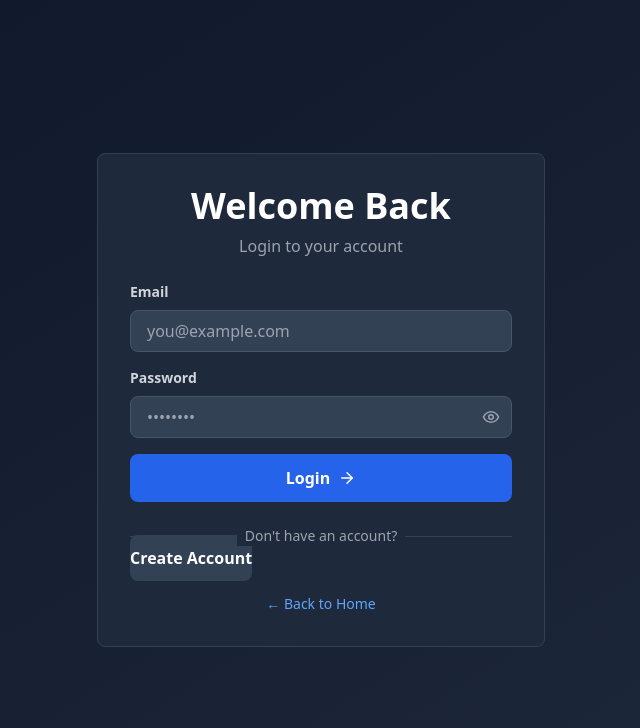
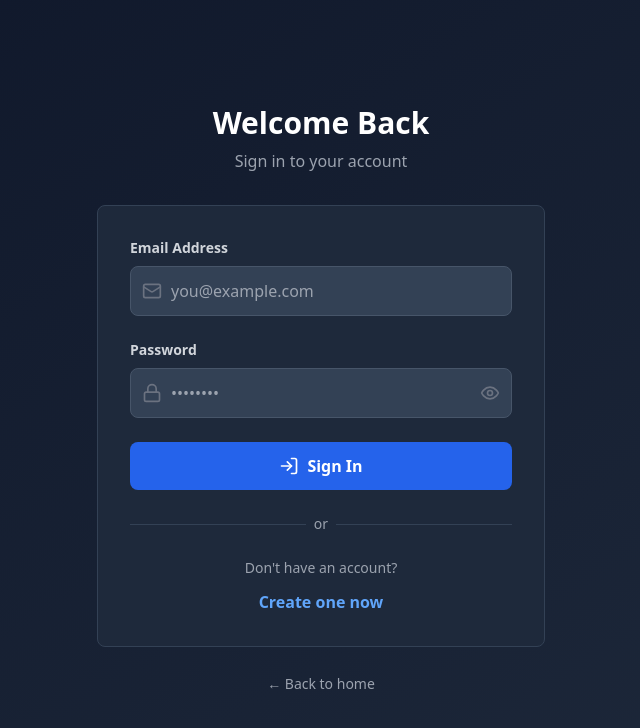
Before and after one commit to stichandlilo03-design/Dropshipping, a Next.js app: page /customer/login in a window 1280 px wide. Shown: the top 728 px of the page, without its empty margins (319-959 px from the left). Built offline with nearby package versions, Linux system fonts and the light colour scheme.

Commit message:
Update page.jsx

```diff
--- a/app/customer/login/page.jsx
+++ b/app/customer/login/page.jsx
@@ -1,170 +1,213 @@
 'use client';
 
-import { Suspense, useState, useEffect } from 'react';
+import { useState, useEffect } from 'react';
 import { useRouter, useSearchParams } from 'next/navigation';
 import Link from 'next/link';
+import { Mail, Lock, Eye, EyeOff, LogIn, AlertCircle } from 'lucide-react';
 import { signInWithEmailAndPassword } from 'firebase/auth';
 import { auth } from '@/lib/firebase';
-import { Loader, AlertCircle, Eye, EyeOff, ArrowRight } from 'lucide-react';
 
-function LoginContent() {
+export default function CustomerLoginPage() {
   const router = useRouter();
   const searchParams = useSearchParams();
+
   const [email, setEmail] = useState('');
   const [password, setPassword] = useState('');
+  const [showPassword, setShowPassword] = useState(false);
   const [loading, setLoading] = useState(false);
   const [error, setError] = useState('');
-  const [showPassword, setShowPassword] = useState(false);
-  const [isCheckout, setIsCheckout] = useState(false);
+  const [pageLoading, setPageLoading] = useState(true);
+
+  // Get checkout flag and email from URL
+  const isCheckout = searchParams.get('checkout') === 'true';
+  const urlEmail = searchParams.get('email');
 
   useEffect(() => {
-    // Get email from URL if coming from checkout
-    const emailParam = searchParams.get('email');
-    const checkoutParam = searchParams.get('checkout');
+    // Pre-fill email if provided
+    if (urlEmail) {
+      setEmail(decodeURIComponent(urlEmail));
+    }
 
-    if (emailParam) {
-      setEmail(decodeURIComponent(emailParam));
+    // Check if already logged in
+    const customerData = localStorage.getItem('customer');
+    if (customerData) {
+      console.log('[Login] Already logged in, redirecting...');
+      if (isCheckout) {
+        router.push('/checkout');
+      } else {
+        router.push('/customer/account');
+      }
+      return;
     }
-    if (checkoutParam === 'true') {
-      setIsCheckout(true);
-    }
-  }, [searchParams]);
+
+    setPageLoading(false);
+  }, [isCheckout, urlEmail, router]);
 
   const handleLogin = async (e) => {
     e.preventDefault();
-    setLoading(true);
-    setError('');
+
+    if (!email || !password) {
+      setError('Please enter email and password');
+      return;
+    }
 
     try {
-      if (!email || !password) {
-        setError('Please fill in all fields');
-        setLoading(false);
-        return;
-      }
+      setLoading(true);
+      setError('');
 
+      console.log('[Login] Attempting login with:', email);
+
+      // Sign in with Firebase
       const userCredential = await signInWithEmailAndPassword(auth, email, password);
       const user = userCredential.user;
 
-      // Get customer data
+      console.log('[Login] User signed in:', user.uid);
+
+      // Get user token
       const token = await user.getIdToken();
 
-      // Store auth info
+      // Fetch customer data from Firestore
+      const response = await fetch('/api/customers/profile', {
+        method: 'GET',
+        headers: {
+          'Authorization': `Bearer ${token}`,
+          'Content-Type': 'application/json',
+        },
+      });
+
+      if (!response.ok) {
+        throw new Error('Failed to fetch customer profile');
+      }
+
+      const customerData = await response.json();
+
+      console.log('[Login] Customer data fetched:', customerData);
+
+      // Store in localStorage
+      const customer = {
+        id: user.uid,
+        email: user.email,
+        firstName: customerData.firstName || 'Customer',
+        lastName: customerData.lastName || '',
+        phone: customerData.phone || '',
+      };
+
+      localStorage.setItem('customer', JSON.stringify(customer));
       localStorage.setItem('customerToken', token);
 
-      // For checkout flow, store customer minimal data and redirect
+      console.log('[Login] Customer saved to localStorage');
+
+      setLoading(false);
+
+      // Redirect based on checkout flag
       if (isCheckout) {
-        const customerData = {
-          id: user.uid,
-          email: user.email,
-          firstName: user.displayName?.split(' ')[0] || 'Customer',
-          lastName: user.displayName?.split(' ')[1] || '',
-        };
-        localStorage.setItem('customer', JSON.stringify(customerData));
-
-        // Get pending checkout data
-        const pendingCheckout = localStorage.getItem('pendingCheckout');
-        if (pendingCheckout) {
-          // Redirect to checkout payment page
-          window.location.href = '/checkout?step=payment';
-        } else {
-          router.push('/checkout?step=payment');
-        }
+        console.log('[Login] Redirecting to checkout...');
+        router.push('/checkout');
       } else {
-        // Normal login flow - fetch full customer profile
-        try {
-          const response = await fetch('/api/customers/profile', {
-            headers: {
-              'Authorization': `Bearer ${token}`
-            }
-          });
-
-          if (response.ok) {
-            const data = await response.json();
-            if (data.customer) {
-              localStorage.setItem('customer', JSON.stringify(data.customer));
-            }
-          }
-        } catch (err) {
-          console.error('[Profile Fetch] Error:', err);
-          // Still proceed, customer data will be in localStorage
-        }
-
+        console.log('[Login] Redirecting to account...');
         router.push('/customer/account');
       }
     } catch (err) {
       console.error('[Login] Error:', err);
+      setLoading(false);
 
       if (err.code === 'auth/user-not-found') {
-        setError('Email not found. Please register first.');
+        setError('No account found with this email');
       } else if (err.code === 'auth/wrong-password') {
-        setError('Incorrect password. Please try again.');
+        setError('Incorrect password');
       } else if (err.code === 'auth/invalid-email') {
-        setError('Invalid email format.');
-      } else if (err.code === 'auth/user-disabled') {
-        setError('This account has been disabled.');
+        setError('Invalid email address');
       } else {
         setError(err.message || 'Login failed. Please try again.');
       }
-    } finally {
-      setLoading(false);
     }
   };
+
+  if (pageLoading) {
+    return (
+      <div className="min-h-screen bg-gradient-to-br from-slate-900 to-slate-800 flex items-center justify-center">
+        <div className="text-center">
+          <div className="w-12 h-12 border-4 border-blue-500 border-t-transparent rounded-full animate-spin mx-auto mb-4"></div>
+          <p className="text-gray-400">Loading...</p>
+        </div>
+      </div>
+    );
+  }
 
   return (
     <div className="min-h-screen bg-gradient-to-br from-slate-900 to-slate-800 flex items-center justify-center p-4">
       <div className="w-full max-w-md">
-        <div className="bg-slate-800 rounded-lg border border-slate-700 p-6 sm:p-8 space-y-6">
-          {/* Header */}
-          <div className="text-center">
-            <h1 className="text-3xl sm:text-4xl font-bold text-white mb-2">Welcome Back</h1>
-            <p className="text-gray-400">
-              {isCheckout ? '📦 Login to complete your checkout' : 'Login to your account'}
-            </p>
-          </div>
+        {/* Header */}
+        <div className="text-center mb-8">
+          <h1 className="text-3xl font-bold text-white mb-2">Welcome Back</h1>
+          <p className="text-gray-400">Sign in to your account</p>
+          {isCheckout && (
+            <p className="text-sm text-blue-400 mt-2">📦 Complete your checkout</p>
+          )}
+        </div>
 
-          {/* Error Message */}
+        {/* Form Card */}
+        <div className="bg-slate-800 rounded-lg border border-slate-700 p-8">
           {error && (
-            <div className="bg-red-900/30 border border-red-500 text-red-200 p-4 rounded-lg flex gap-3">
-              <AlertCircle size={20} className="flex-shrink-0 mt-0.5" />
-              <p className="text-sm">{error}</p>
+            <div className="bg-red-900/30 border border-red-500/50 rounded-lg p-4 mb-6 flex gap-3">
+              <AlertCircle size={20} className="text-red-400 flex-shrink-0 mt-0.5" />
+              <p className="text-red-200 text-sm">{error}</p>
             </div>
           )}
 
-          {/* Form */}
-          <form onSubmit={handleLogin} className="space-y-4">
+          <form onSubmit={handleLogin} className="space-y-6">
+            {/* Email Input */}
             <div>
-              <label className="block text-sm font-semibold text-gray-300 mb-2">Email</label>
-              <input
-                type="email"
-                value={email}
-                onChange={(e) => setEmail(e.target.value)}
-                placeholder="you@example.com"
-                className="w-full px-4 py-2 bg-slate-700 text-white border border-slate-600 rounded-lg focus:outline-none focus:ring-2 focus:ring-blue-500 transition"
-                disabled={loading}
-              />
+              <label className="block text-sm font-semibold text-gray-300 mb-2">
+                Email Address
+              </label>
+              <div className="relative">
+                <Mail size={20} className="absolute left-3 top-1/2 transform -translate-y-1/2 text-gray-500" />
+                <input
+                  type="email"
+                  placeholder="you@example.com"
+                  value={email}
+                  onChange={(e) => {
+                    setEmail(e.target.value);
+                    setError('');
+                  }}
+                  autoComplete="email"
+                  className="w-full px-4 py-3 pl-10 bg-slate-700 text-white border border-slate-600 rounded-lg focus:outline-none focus:ring-2 focus:ring-blue-500 transition"
+                  required
+                />
+              </div>
             </div>
 
+            {/* Password Input */}
             <div>
-              <label className="block text-sm font-semibold text-gray-300 mb-2">Password</label>
+              <label className="block text-sm font-semibold text-gray-300 mb-2">
+                Password
+              </label>
               <div className="relative">
+                <Lock size={20} className="absolute left-3 top-1/2 transform -translate-y-1/2 text-gray-500" />
                 <input
                   type={showPassword ? 'text' : 'password'}
+                  placeholder="••••••••"
                   value={password}
-                  onChange={(e) => setPassword(e.target.value)}
-                  placeholder="••••••••"
-                  className="w-full px-4 py-2 bg-slate-700 text-white border border-slate-600 rounded-lg focus:outline-none focus:ring-2 focus:ring-blue-500 transition"
-                  disabled={loading}
+                  onChange={(e) => {
+                    setPassword(e.target.value);
+                    setError('');
+                  }}
+                  autoComplete="current-password"
+                  className="w-full px-4 py-3 pl-10 pr-10 bg-slate-700 text-white border border-slate-600 rounded-lg focus:outline-none focus:ring-2 focus:ring-blue-500 transition"
+                  required
                 />
                 <button
                   type="button"
                   onClick={() => setShowPassword(!showPassword)}
-                  className="absolute right-3 top-1/2 transform -translate-y-1/2 text-gray-400 hover:text-white"
+                  className="absolute right-3 top-1/2 transform -translate-y-1/2 text-gray-500 hover:text-gray-400"
                 >
-                  {showPassword ? <EyeOff size={18} /> : <Eye size={18} />}
+                  {showPassword ? <EyeOff size={20} /> : <Eye size={20} />}
                 </button>
               </div>
             </div>
 
+            {/* Login Button */}
             <button
               type="submit"
               disabled={loading}
@@ -172,63 +215,47 @@ function LoginContent() {
             >
               {loading ? (
                 <>
-                  <Loader size={18} className="animate-spin" />
-                  Logging in...
+                  <div className="w-5 h-5 border-2 border-white border-t-transparent rounded-full animate-spin"></div>
+                  Signing in...
                 </>
               ) : (
                 <>
-                  Login
-                  <ArrowRight size={18} />
+                  <LogIn size={20} />
+                  Sign In
                 </>
               )}
             </button>
           </form>
 
           {/* Divider */}
-          <div className="relative">
+          <div className="my-6 relative">
             <div className="absolute inset-0 flex items-center">
               <div className="w-full border-t border-slate-700"></div>
             </div>
             <div className="relative flex justify-center text-sm">
-              <span className="px-2 bg-slate-800 text-gray-400">Don't have an account?</span>
+              <span className="px-2 bg-slate-800 text-gray-400">or</span>
             </div>
           </div>
 
           {/* Register Link */}
-          <Link
-            href={isCheckout ? `/customer/register?email=${encodeURIComponent(email)}&checkout=true` : '/customer/register'}
-            className="w-full bg-slate-700 hover:bg-slate-600 text-white py-3 rounded-lg font-bold text-center transition"
-          >
-            Create Account
-          </Link>
-
-          {/* Footer */}
-          <div className="text-center text-sm text-gray-400">
-            <Link href="/" className="text-blue-400 hover:text-blue-300 transition">
-              ← Back to Home
+          <div className="text-center">
+            <p className="text-gray-400 text-sm mb-3">Don't have an account?</p>
+            <Link
+              href={isCheckout ? `/customer/register?email=${encodeURIComponent(email)}&checkout=true` : '/customer/register'}
+              className="inline-block text-blue-400 hover:text-blue-300 font-semibold transition"
+            >
+              Create one now
             </Link>
           </div>
+        </div>
+
+        {/* Footer */}
+        <div className="text-center mt-6">
+          <Link href="/" className="text-gray-400 hover:text-white text-sm transition">
+            ← Back to home
+          </Link>
         </div>
       </div>
     </div>
   );
 }
-
-function LoginSuspense() {
-  return (
-    <div className="min-h-screen bg-gradient-to-br from-slate-900 to-slate-800 flex items-center justify-center">
-      <div className="text-center">
-        <div className="w-12 h-12 border-4 border-blue-500 border-t-transparent rounded-full animate-spin mx-auto mb-4"></div>
-        <p className="text-gray-400">Loading...</p>
-      </div>
-    </div>
-  );
-}
-
-export default function LoginPage() {
-  return (
-    <Suspense fallback={<LoginSuspense />}>
-      <LoginContent />
-    </Suspense>
-  );
-}
```
